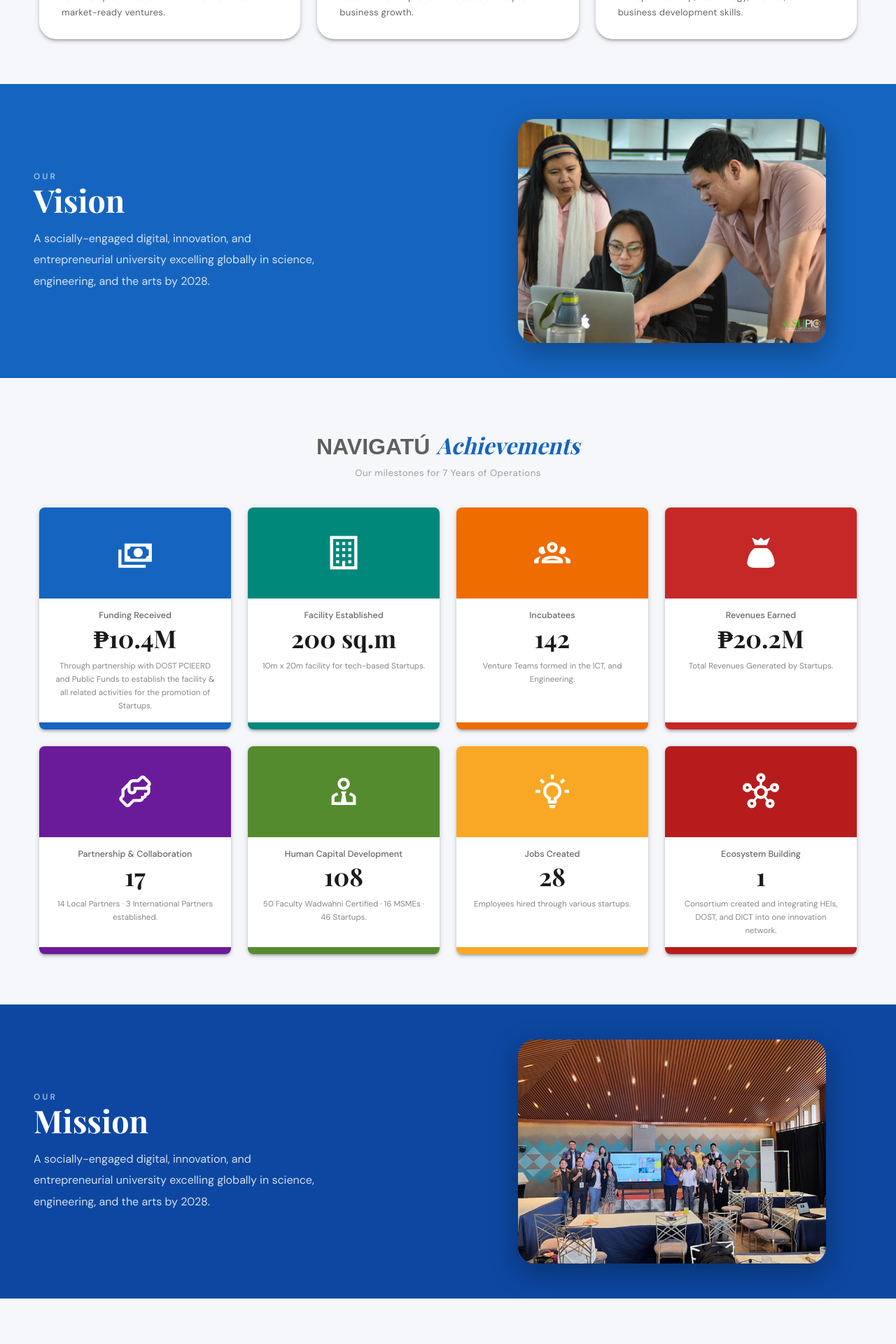
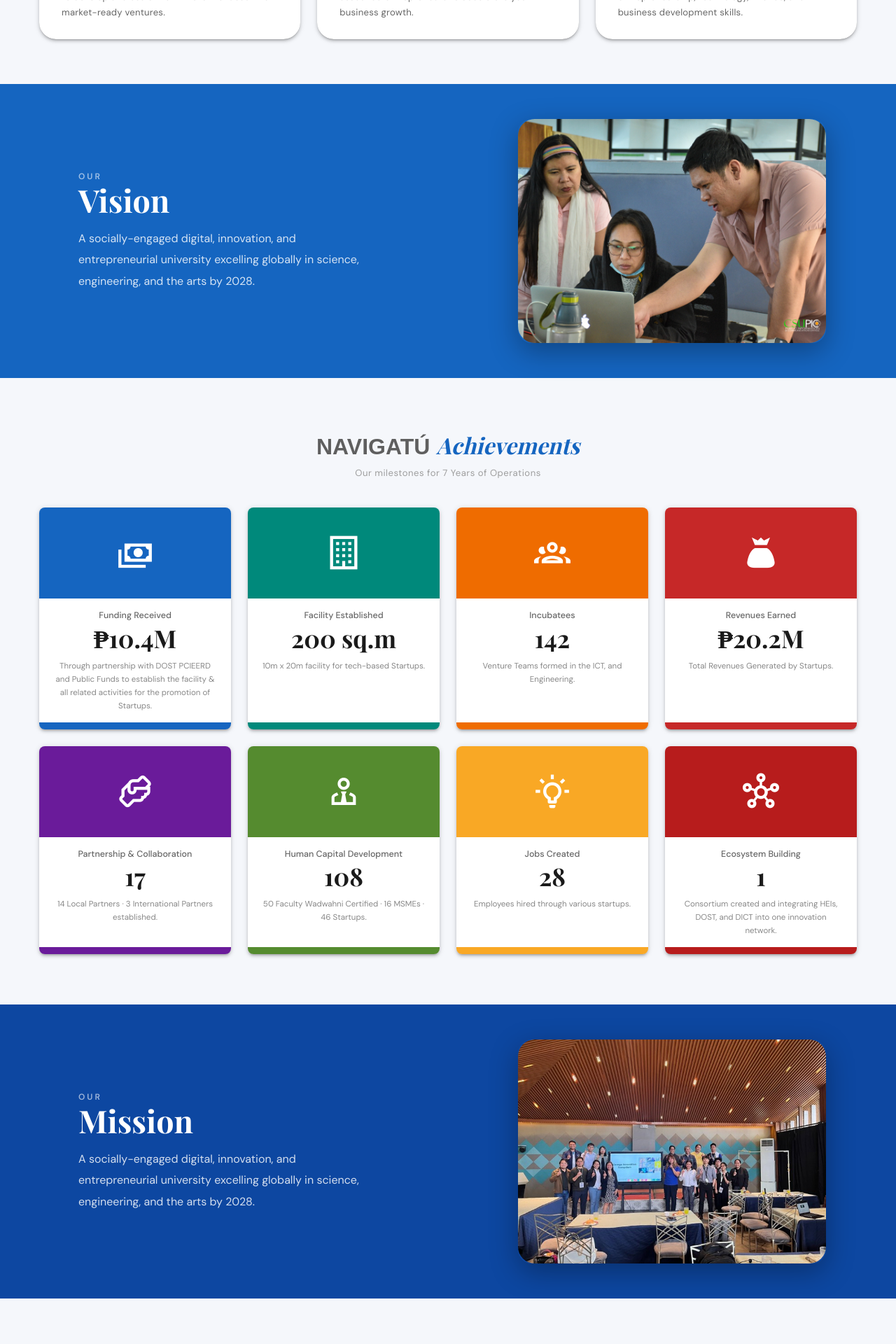
Before and after one commit to antoniogranza/web-tbi, a Vue app: page /about-navigatu in a window 1280 px wide. Shown: the part 900-2820 px from the top of the page at 70% size. Built offline with nearby package versions, Linux system fonts and the light colour scheme; a web font is replaced by a local one.

Commit message:
fix:mission vision font size

```diff
--- a/src/views/NavigatuPanel/AboutNavigatuView.vue
+++ b/src/views/NavigatuPanel/AboutNavigatuView.vue
@@ -110,7 +110,7 @@
       <v-container fluid class="vision-banner pa-0">
         <v-row no-gutters class="banner-row">
           <!-- Left: Text -->
-          <v-col cols="12" md="6" class="vision-content d-flex align-center">
+          <v-col cols="12" md="6" class="vision-content d-flex align-center pl-lg-16">
             <div class="banner-text-inner px-8 px-sm-10 px-md-12 py-10 py-md-0">
               <p class="banner-eyebrow">Our</p>
               <h2 class="banner-title">Vision</h2>
@@ -171,7 +171,7 @@
       <v-container fluid class="mission-banner pa-0">
         <v-row no-gutters class="banner-row">
           <!-- Left: Text -->
-          <v-col cols="12" md="6" class="mission-content d-flex align-center">
+          <v-col cols="12" md="6" class="mission-content d-flex align-center pl-lg-16">
             <div class="banner-text-inner px-8 px-sm-10 px-md-12 py-10 py-md-0">
               <p class="banner-eyebrow">Our</p>
               <h2 class="banner-title">Mission</h2>
```
